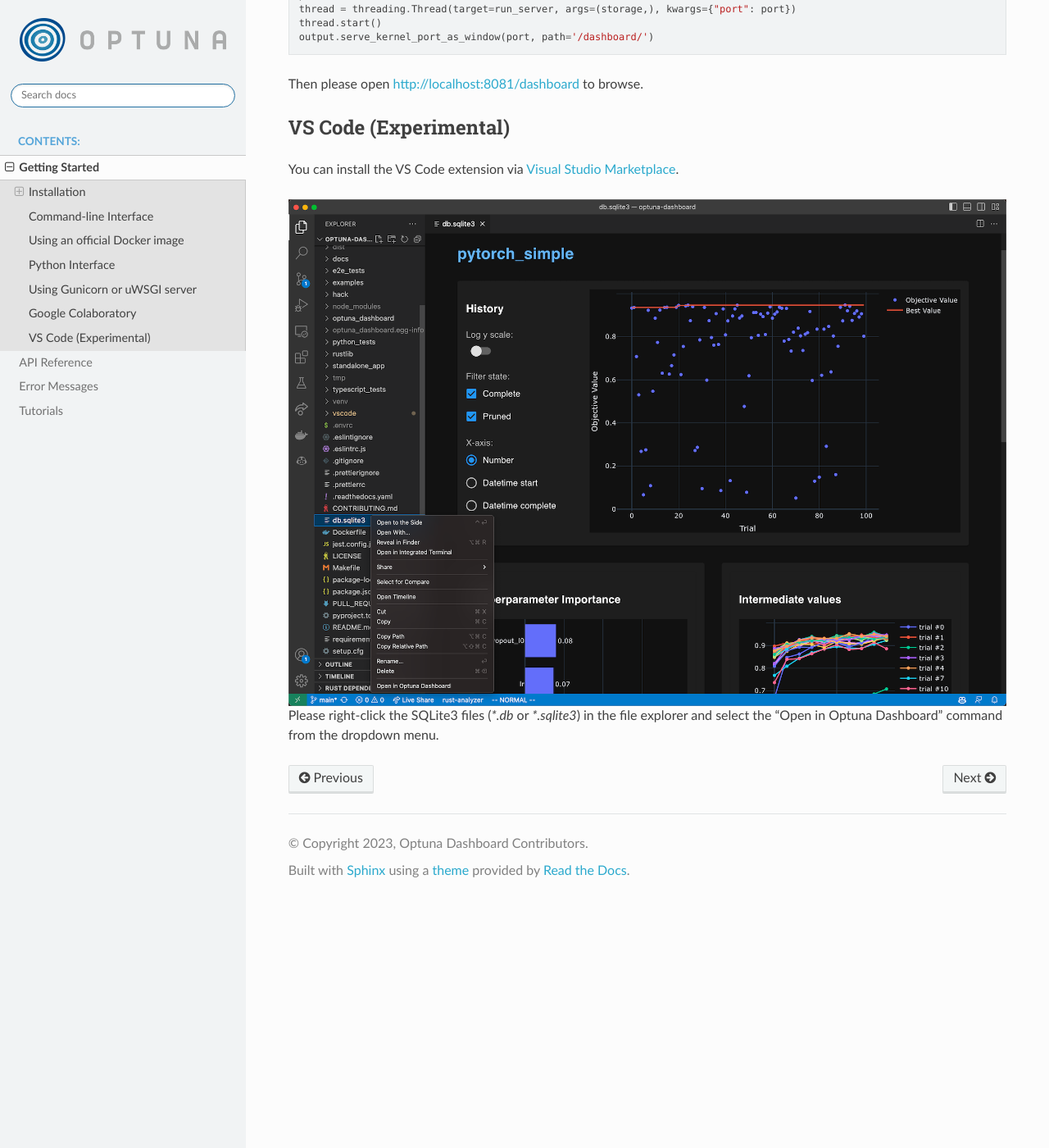
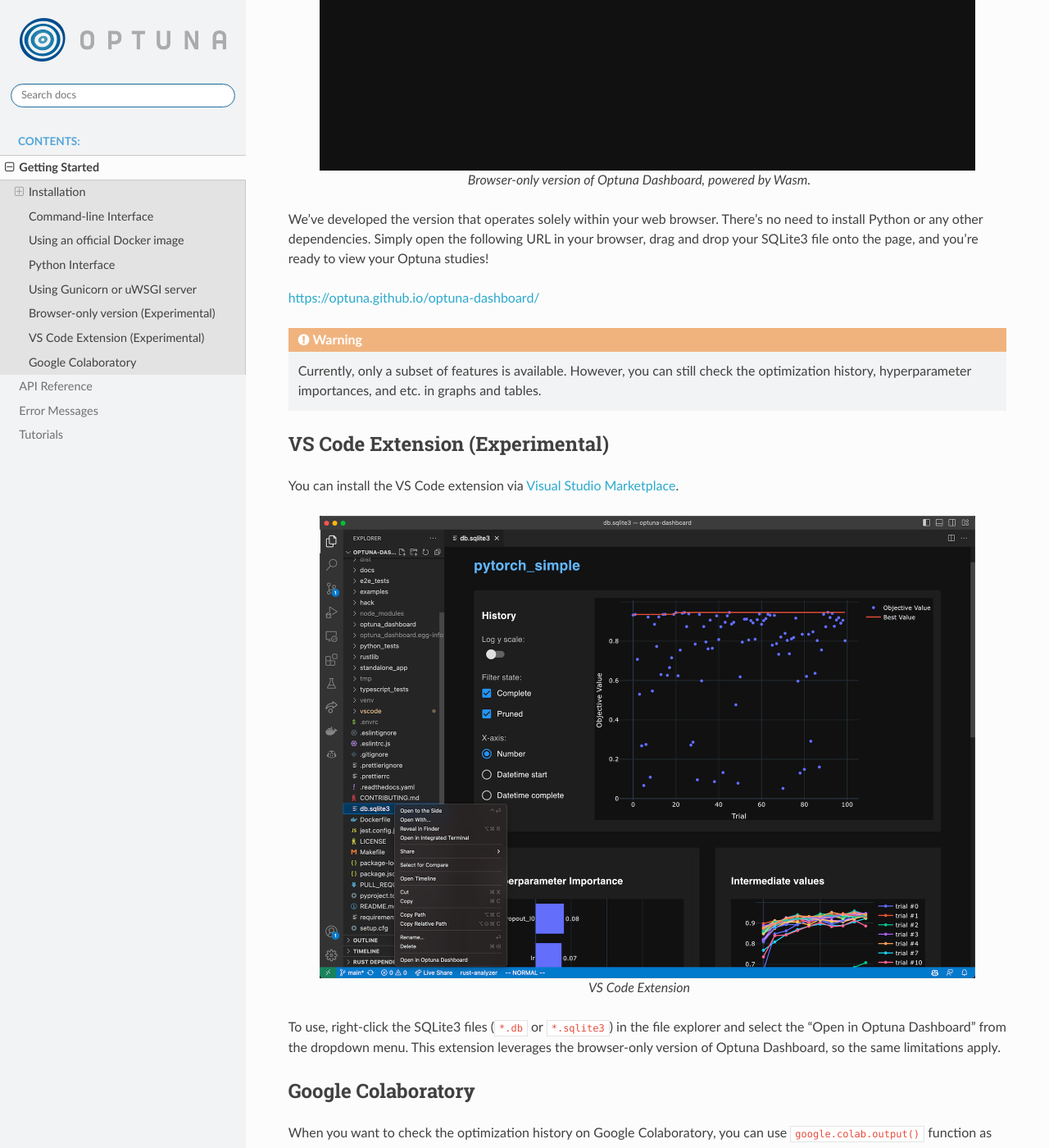
Before and after one commit to optuna/optuna-dashboard, a Sphinx documentation site: the page built from docs/getting-started.rst, in a window 1280 px wide and 1400 px high, scrolled down 3633 px. Shown: the whole window at 82% size. Built offline with Sphinx 7.4.7 and the Read the Docs theme 2.0.0, drawn with Linux system fonts in a browser that asks for light colours; before the commit the page ends 4730 px from its top, so only the background shows below that; some of the changed text lies outside the part shown.

Commit message:
Deploy browser-only app on GitHub Action

```diff
--- a/docs/getting-started.rst
+++ b/docs/getting-started.rst
@@ -172,6 +172,42 @@
    $ uwsgi --http :8080 --workeers 4 --wsgi-file wsgi.py
 
 
+Browser-only version (Experimental)
+-----------------------------------
+
+.. figure:: _static/browser-app.gif
+   :alt: GIF animation for the browser-only version
+   :align: center
+   :width: 800px
+
+   Browser-only version of Optuna Dashboard, powered by Wasm.
+
+We've developed the version that operates solely within your web browser.
+There's no need to install Python or any other dependencies.
+Simply open the following URL in your browser, drag and drop your SQLite3 file onto the page, and you're ready to view your Optuna studies!
+
+https://optuna.github.io/optuna-dashboard/
+
+.. warning::
+
+   Currently, only a subset of features is available. However, you can still check the optimization history, hyperparameter importances, and etc. in graphs and tables.
+
+VS Code Extension (Experimental)
+--------------------------------
+
+You can install the VS Code extension via `Visual Studio Marketplace <https://marketplace.visualstudio.com/items?itemName=Optuna.optuna-dashboard#overview>`_.
+
+.. figure:: _static/vscode-extension.png
+   :alt: Screenshot for the VS Code Extension
+   :align: center
+   :width: 800px
+
+   VS Code Extension
+
+To use, right-click the SQLite3 files (``*.db`` or ``*.sqlite3``) in the file explorer and select the "Open in Optuna Dashboard" from the dropdown menu.
+This extension leverages the browser-only version of Optuna Dashboard, so the same limitations apply.
+
+
 Google Colaboratory
 -------------------
 
@@ -201,14 +237,3 @@
    output.serve_kernel_port_as_window(port, path='/dashboard/')
 
 Then please open http://localhost:8081/dashboard to browse.
-
-VS Code (Experimental)
-----------------------
-
-You can install the VS Code extension via `Visual Studio Marketplace <https://marketplace.visualstudio.com/items?itemName=Optuna.optuna-dashboard#overview>`_.
-
-.. image:: _static/vscode-extension.png
-   :alt: Screenshot for the VS Code Extension
-   :align: center
-
-Please right-click the SQLite3 files (`*.db` or `*.sqlite3`) in the file explorer and select the "Open in Optuna Dashboard" command from the dropdown menu.
```
Also changed, not shown: docs/_static/browser-app.gif (added), 1 other file.
